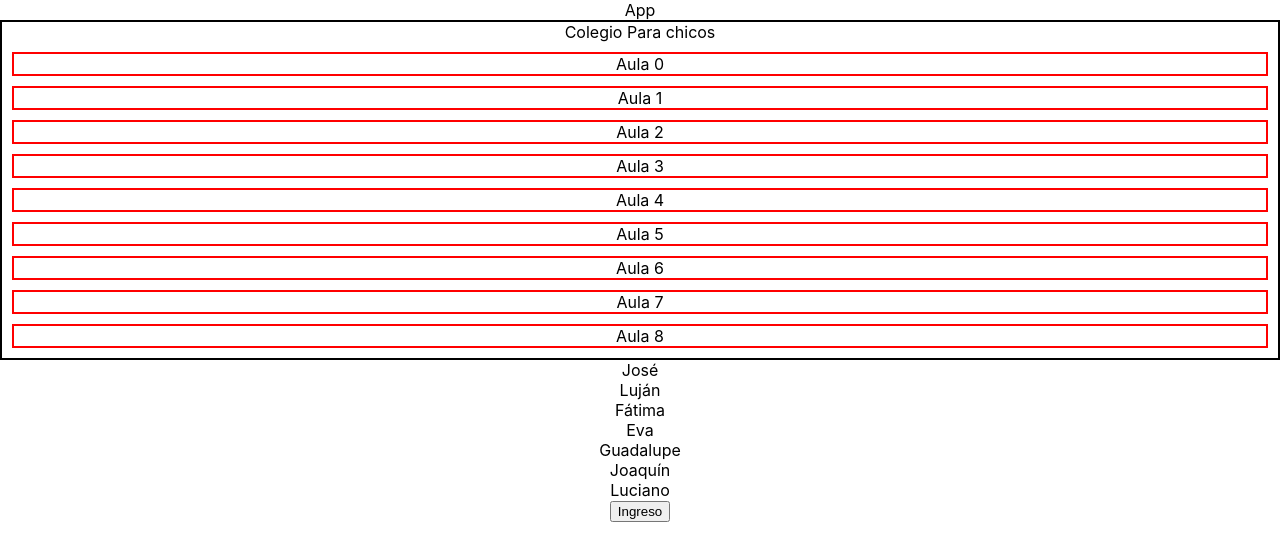
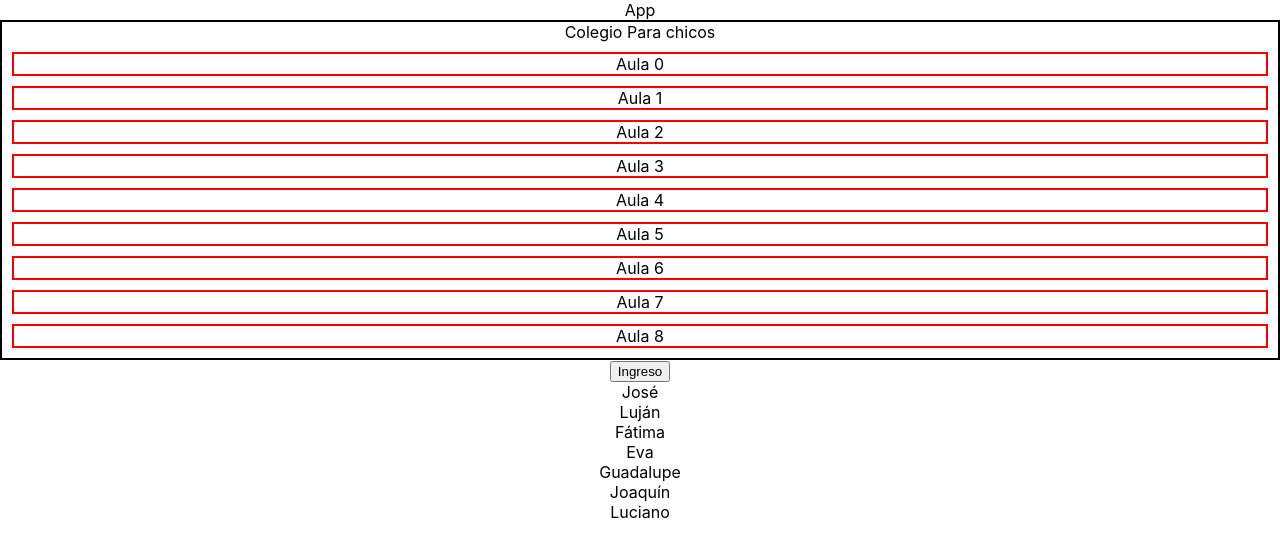
Before and after one commit to FerAmadini/colegio, a React (Create React App) app in the folder colegio-react/: page / in a window 1280 px wide. Shown: the top 560 px of the page. Built offline with nearby package versions, Linux system fonts and the light colour scheme.

Commit message:
cambio de clases a funciones

```diff
--- a/colegio-react/src/App.js
+++ b/colegio-react/src/App.js
@@ -12,18 +12,22 @@ function App() {
                     {nombre:"Guadalupe", key:"4", edad:1},
                     {nombre:"Joaquín", key:"5", edad:8},
                     {nombre:"Luciano", key:"6", edad:5}]
-  const colegio = useRef (null)
-  const ingresar = ()=>{
-    colegio.current.ingreso(alumnos,[])
-  }
+
+  const docentes =[{nombre:"", key:"", catedra:""},
+                   {nombre:"", key:"", catedra:""},
+                   {nombre:"", key:"", catedra:""},
+                   {nombre:"", key:"", catedra:""},
+                   {nombre:"", key:"", catedra:""},
+                   {nombre:"", key:"", catedra:""}]
+
   return (
     <div className="App">
       App
-      <Colegio ref={colegio} cantAulas={9} />
+      <Colegio cantAulas={9} alumnosActuales={alumnos} plantelDocente={[]} />
       {alumnos.map((alumno)=>
         <div>{alumno.nombre}</div>
       )}
-      <button onClick={ingresar}>Ingreso</button>
+
     </div>
   );
 }
--- a/colegio-react/src/Aula/Aula.js
+++ b/colegio-react/src/Aula/Aula.js
@@ -2,20 +2,17 @@ import React from "react";
 import Alumno from "../Alumno/Alumno";
 import "./aula.css"
 
-class Aula extends React.Component{
-    docente;
-    constructor(){
-        super()
-    }
-    render (){
-        return (
-            <div className="aula">Aula {this.props.edadAula}
-            {this.props.curso?.map((alumno)=>
+ function Aula (props) {
+
+    return (
+            <>
+            <div className="aula">Aula {props.edadAula}
+            {props.curso?.map((alumno)=>
                 <Alumno {...alumno} />
             )}
             </div>
-        )
-    }
+            </>
+    )
 }
 
 export default Aula;
--- a/colegio-react/src/Colegio/Colegio.js
+++ b/colegio-react/src/Colegio/Colegio.js
@@ -1,50 +1,57 @@
 import './colegio.css';
 import Aula from '../Aula/Aula.js'
 import Alumno from '../Alumno/Alumno.js';
-import React from 'react';
+import React, { useState } from 'react';
 
-class Colegio extends React.Component{
-    nombre="Para chicos";
-    constructor(props){
-        super(props)
-        const aulas = []
-        for(let cont = 0;cont < this.props.cantAulas;cont++){
-            aulas.push ({edadAula:cont, curso:[], docente:cont})
+function Colegio (props){
+
+        const aulasNuevas = []
+        for(let cont = 0;cont < props.cantAulas;cont++){
+            aulasNuevas.push ({edadAula:cont, curso:[], docente:cont})
         }
-        this.state={nombre:this.nombre, aulas:aulas};
-    }
-    ingreso(alumnosIngresantes,plantelDocente){
-        console.log("aca")
-        this.alumnos=alumnosIngresantes
-        this.docentes=plantelDocente
-        const aulasActuales = this.state.aulas
+        //this.state={nombre:this.nombre, aulas:aulas};
+        const [nombre,setNombre] = useState ("Para chicos")
+        const [aulas,setAulas] = useState (aulasNuevas)
+
+
+
+
+    const ingreso = () =>{
+
+        // aulas = [{edadAula: 0, curso: [{nombre: jose, edad: 0}]}, {edadAula: 1, curso: []}, {edadAula: 3, curso: []}]
+
+        const aulasActuales = [...aulas];
         aulasActuales.forEach((aula, index)=>{
-            var alumnosCurso = this.alumnos.filter((alumno)=>
+            var alumnosCurso = props.alumnosActuales.filter((alumno)=>
                 alumno.edad == aula.edadAula
             )
             aula.curso = alumnosCurso
-            aula.docente = this.docentes.find((docente)=>
+            aula.docente = props.plantelDocente.find((docente)=>
                 docente.edadCurso == aula.edadAula
             )
 
         })
-        this.setState({aulas:aulasActuales})
+        setAulas(aulasActuales)
 
     }
-    egreso(){
+    /*egreso(){
         return this.alumnos
+    }*/
+    const egreso = (egresados) =>{
+        return []
     }
 
-    render(){
-        return(
-        <div className="colegio">Colegio {this.state.nombre}
-            {this.state.aulas.map((aula)=>
+    return(
+        <>
+        <div className="colegio">Colegio {nombre}
+            {aulas.map((aula)=>
                 <Aula {...aula} />
             )}
         </div>
-        )
+        <button onClick={ingreso}>Ingreso</button>
+        </>
+    )
     }
-}
 
 /* function Colegio(){
     const MiColegio = new ColegioDTO (9)
```
